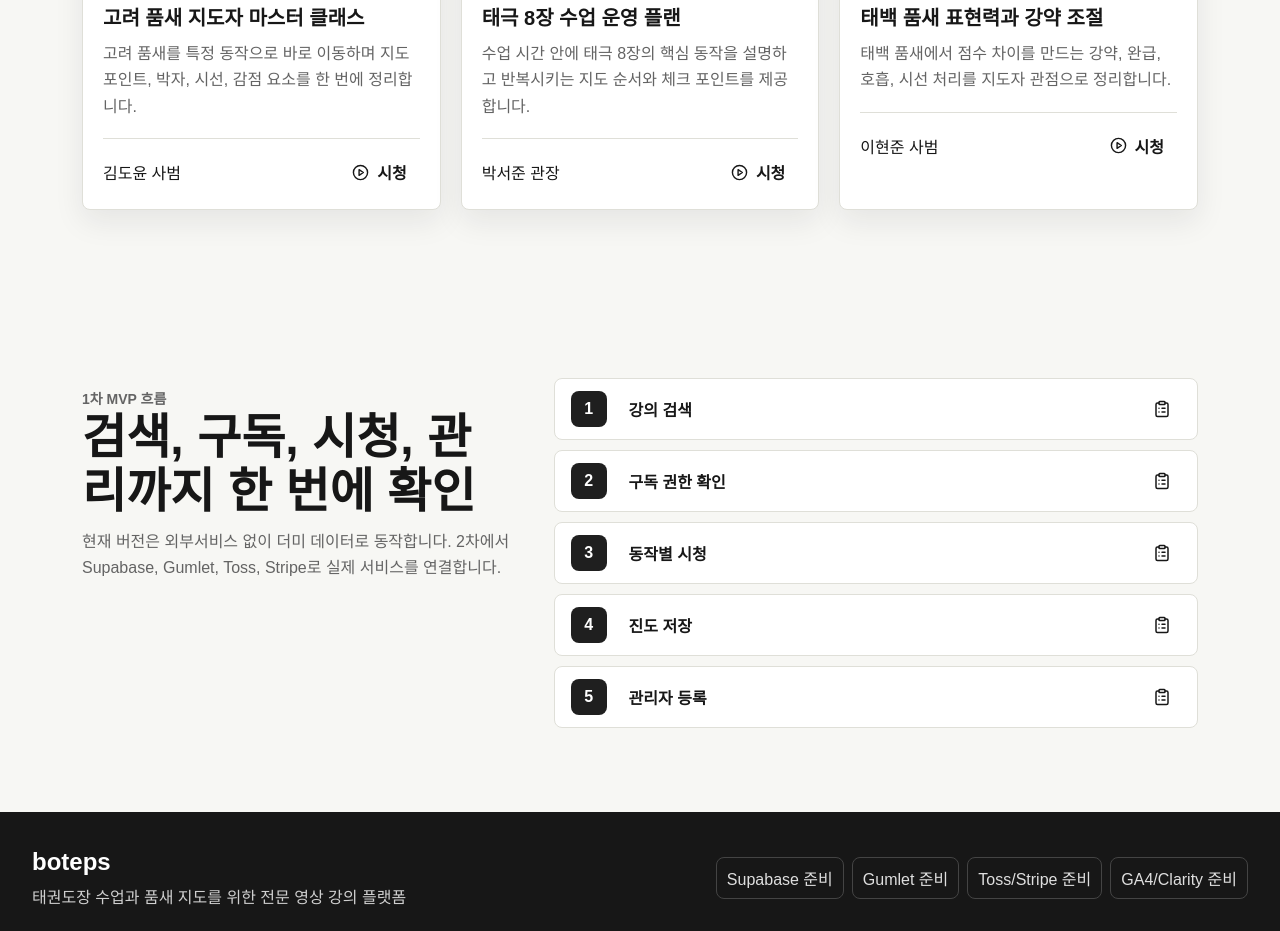
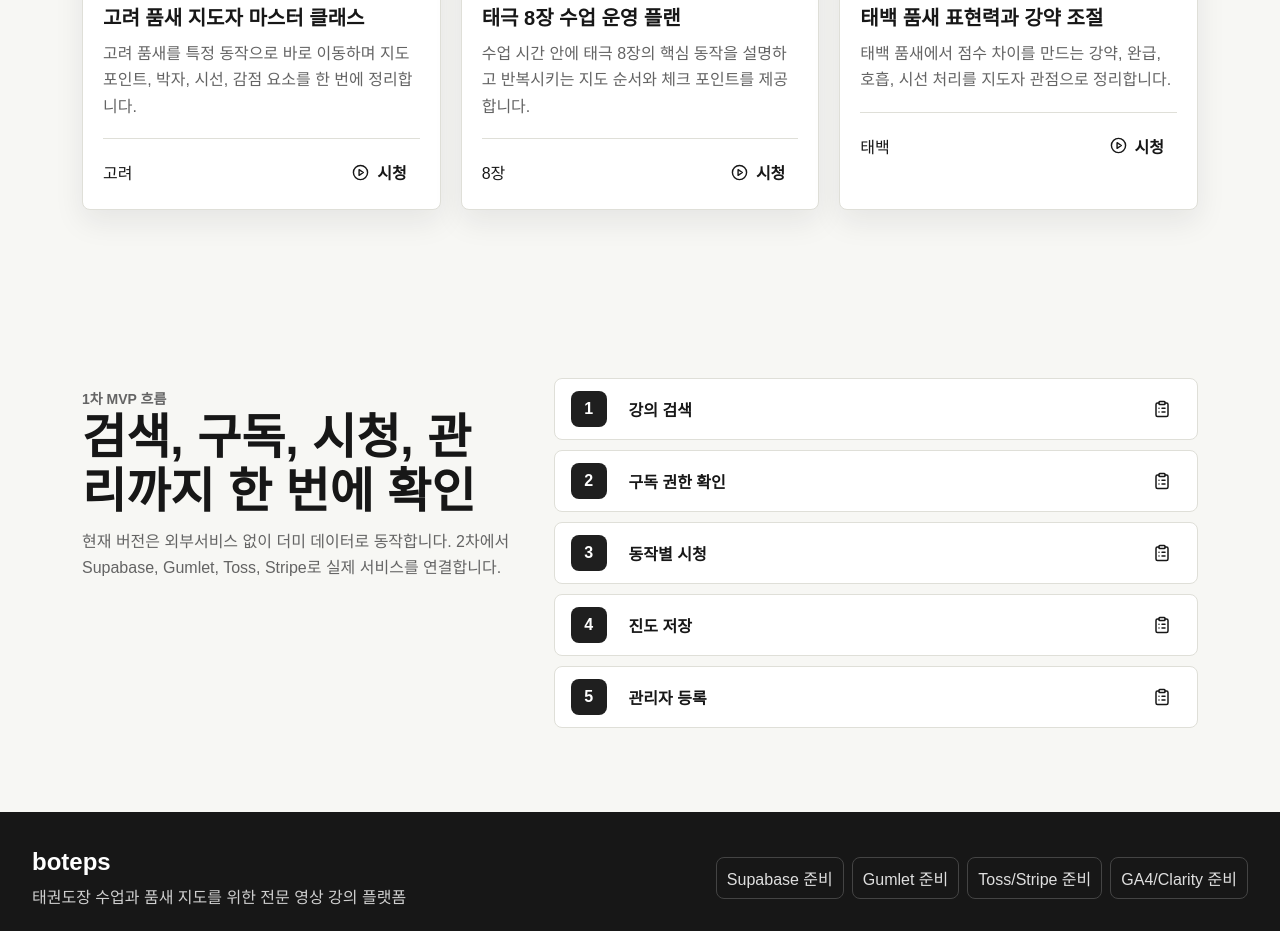
Before and after one commit to boteps4120-alt/botepswep, a Next.js app: page / in a window 1280 px wide. Shown: the part 1640-2571 px from the top of the page. Built offline with nearby package versions, Linux system fonts and the light colour scheme; no server answers.

Commit message:
Hide instructor names on course cards

```diff
--- a/components/course-card.tsx
+++ b/components/course-card.tsx
@@ -22,7 +22,7 @@ export function CourseCard({ course }: { course: Course }) {
         <h3>{course.title}</h3>
         <p>{course.description}</p>
         <div className="card-footer">
-          <span>{course.instructor}</span>
+          <span>{course.poomsae}</span>
           <Link className="icon-button compact" href={`/watch/${course.slug}`}>
             <PlayCircle size={17} />
             <span>시청</span>
```
